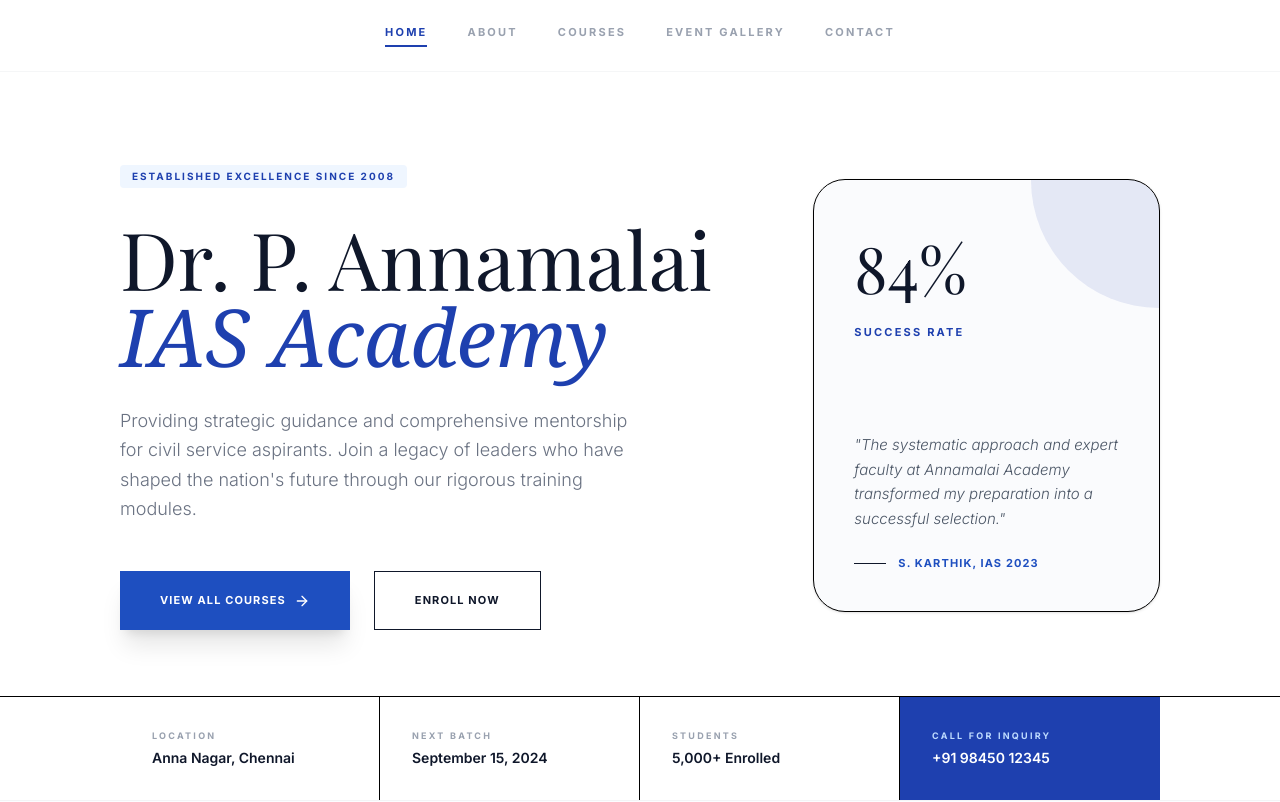
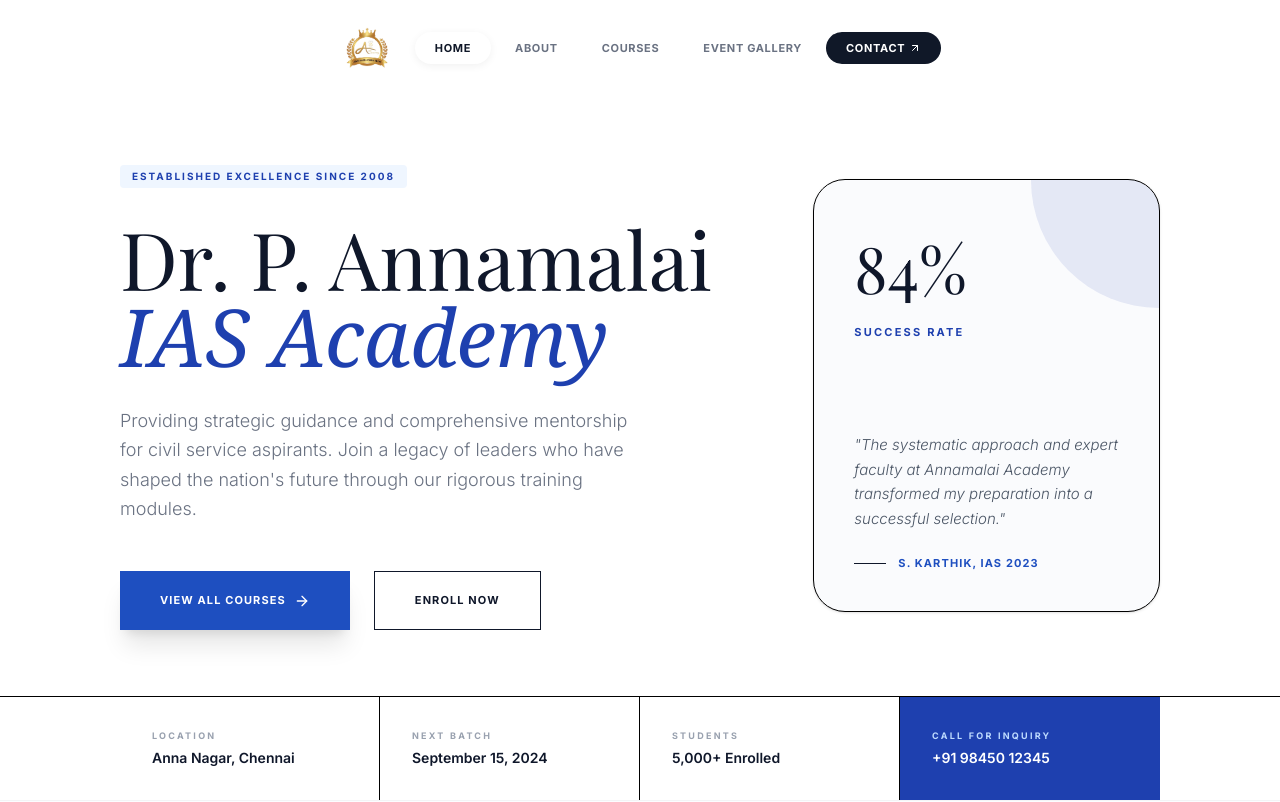
Before and after one commit to Gowthammm1122/AnnamalaiV2, a React (Vite) app: page / in a window 1280 px wide. Shown: the top 802 px of the page. Built offline with nearby package versions, Linux system fonts and the light colour scheme; a web font is replaced by a local one.

Commit message:
mobile nav bar updatea

```diff
--- a/src/components/common component/Navbar.tsx
+++ b/src/components/common component/Navbar.tsx
@@ -1,16 +1,28 @@
-import React from "react";
+import React, { useState, useEffect } from "react";
 import { useNavigate, useLocation } from "react-router-dom";
+import { ArrowUpRight, Menu, X } from "lucide-react";
+import Logo from "../../assets/images/logo.png";
 
 const Navbar = () => {
   const navigate = useNavigate();
   const location = useLocation();
+  const [mobileMenuOpen, setMobileMenuOpen] = useState(false);
+  const [scrolled, setScrolled] = useState(false);
+
+  // Monitors scroll position to add depth and shadow dynamically
+  useEffect(() => {
+    const handleScroll = () => {
+      setScrolled(window.scrollY > 20);
+    };
+    window.addEventListener("scroll", handleScroll);
+    return () => window.removeEventListener("scroll", handleScroll);
+  }, []);
 
   const navLinks = [
-    { name: "Home", key: "home" as const, path: "/" },
-    { name: "About", key: "about" as const, path: "/about" },
-    { name: "Courses", key: "courses" as const, path: "/courses" },
-    { name: "Event Gallery", key: "gallery" as const, path: "/gallery" },
-    { name: "Contact", key: "contact" as const, path: "/contact" },
+    { name: "Home", key: "home", path: "/" },
+    { name: "About", key: "about", path: "/about" },
+    { name: "Courses", key: "courses", path: "/courses" },
+    { name: "Event Gallery", key: "gallery", path: "/gallery" },
   ];
 
   const getActiveKey = () => {
@@ -25,33 +37,131 @@ const Navbar = () => {
 
   const activeKey = getActiveKey();
 
-  return (
-    <nav className="fixed top-0 left-0 right-0 z-50 bg-white border-b border-gray-100/80 backdrop-blur-md">
-      <div className="max-w-[1440px] mx-auto px-6 sm:px-12 xl:px-[120px]">
-        <div className="flex flex-col items-center py-6">
-          <ul className="flex space-x-10 text-[11px] font-bold tracking-[0.2em] uppercase text-gray-400">
-            {navLinks.map((link) => {
-              const navigateTo = () => {
-                navigate(link.path);
-                window.scrollTo({ top: 0, behavior: "smooth" });
+  const handleNavigation = (path: string) => {
+    if (mobileMenuOpen) {
+      // Step 1: Close the mobile drawer first
+      setMobileMenuOpen(false);
+      // Step 2: Delay route transitions slightly to let the glass drawer slide-out smoothly
+      setTimeout(() => {
+        navigate(path);
+        window.scrollTo(0, 0); // Instantly jump to top for fresh page loads
+      }, 250);
+    } else {
+      // Direct transition on desktop
+      navigate(path);
+      window.scrollTo(0, 0);
+    }
   };
 
+  return (
+    <nav className="fixed top-0 left-0 right-0 z-50 h-24 flex items-center justify-center select-none pointer-events-none px-4 sm:px-6">
+      {/*
+        Centralized Glassmorphic Dock
+        Responsive behavior: Spans full width on mobile, locks into a beautifully balanced pill dock on desktop
+      */}
+      <div
+        className={`w-full max-w-full md:max-w-fit flex items-center justify-between md:justify-center md:space-x-2 p-1.5 rounded-full border transition-all duration-500 ease-out pointer-events-auto ${
+          mobileMenuOpen
+            ? "bg-transparent border-transparent shadow-none" // Dissolve container bubbles when mobile drawer is open
+            : scrolled
+            ? "bg-white/80 backdrop-blur-md border-gray-200/40 shadow-[0_8px_30px_rgb(0,0,0,0.04)]"
+            : "bg-white/40 backdrop-blur-sm border-white/20 shadow-none"
+        }`}
+      >
+
+        {/* Minimalist Logo Anchor */}
+        <div
+          onClick={() => handleNavigation("/")}
+          className="flex items-center pl-3 pr-2 md:pr-4 cursor-pointer transition-transform duration-300 hover:scale-105 z-50"
+        >
+          <img
+            src={Logo}
+            alt="Academy Logo"
+            className="w-12 h-12 md:w-12 md:h-12 object-contain"
+          />
+        </div>
+
+        {/* Desktop Central Integrated Navigation Array */}
+        <div className="hidden md:flex items-center space-x-1">
+          {navLinks.map((link) => {
             const isActive = link.key === activeKey;
-
             return (
-                <li key={link.name}>
               <button
-                    onClick={navigateTo}
-                    className={`transition-colors duration-200 hover:text-[#111214] uppercase font-bold tracking-[0.2em] cursor-pointer outline-none pb-1 ${
-                      isActive ? "text-primary border-b-2 border-primary" : ""
+                key={link.name}
+                onClick={() => handleNavigation(link.path)}
+                className={`px-5 py-2 rounded-full text-[11px] font-bold tracking-[0.06em] uppercase transition-all duration-300 ${
+                  isActive
+                    ? "bg-white text-gray-900 shadow-[0_2px_8px_rgba(0,0,0,0.06)]"
+                    : "text-gray-500 hover:text-gray-900 hover:bg-white/40"
                 }`}
               >
                 {link.name}
               </button>
-                </li>
             );
           })}
-          </ul>
+
+          {/* Integrated Internal CTA Contact Link */}
+          <button
+            onClick={() => handleNavigation("/contact")}
+            className={`px-5 py-2 rounded-full text-[11px] font-bold tracking-[0.06em] uppercase transition-all duration-300 flex items-center space-x-1 group ${
+              activeKey === "contact"
+                ? "bg-primary text-white shadow-[0_2px_8px_rgba(0,0,0,0.1)]"
+                : "bg-gray-900 text-white hover:bg-primary"
+            }`}
+          >
+            <span>Contact</span>
+            <ArrowUpRight className="w-3 h-3 transition-transform duration-300 transform group-hover:translate-x-0.5 group-hover:-translate-y-0.5" />
+          </button>
+        </div>
+
+        {/* Modern Mobile Trigger - Icons enlarged to w-6 h-6 for pristine legibility */}
+        <button
+          onClick={() => setMobileMenuOpen(!mobileMenuOpen)}
+          className="md:hidden p-2 text-gray-900 focus:outline-none z-50 rounded-full transition-colors hover:bg-white/60 mr-1 cursor-pointer"
+          aria-label="Toggle Menu"
+        >
+          {mobileMenuOpen ? <X className="w-6 h-6 animate-fade-in" /> : <Menu className="w-6 h-6 animate-fade-in" />}
+        </button>
+      </div>
+
+      {/* Clean Premium Mobile Fullscreen Blur Sheet (Explicitly captures pointers to resolve broken navigation bugs) */}
+      <div
+        className={`fixed inset-0 z-40 bg-white/98 backdrop-blur-xl flex flex-col justify-between transition-all duration-500 ease-in-out md:hidden pointer-events-auto ${
+          mobileMenuOpen ? "opacity-100 translate-y-0" : "opacity-0 -translate-y-4 pointer-events-none"
+        }`}
+      >
+        {/* Navigation Section */}
+        <div className="flex flex-col pt-32 px-10 space-y-6">
+          <p className="text-[10px] font-sans font-bold uppercase tracking-[0.25em] text-gray-400 border-b border-gray-100 pb-2">
+            Navigation Hub
+          </p>
+          {navLinks.map((link) => {
+            const isActive = link.key === activeKey;
+            return (
+              <button
+                key={link.name}
+                onClick={() => handleNavigation(link.path)}
+                className={`text-left text-4xl uppercase tracking-tight transition-all duration-300 outline-none ${
+                  isActive ? "text-primary translate-x-3" : "text-gray-900 hover:text-primary"
+                }`}
+                style={{ fontFamily: "'Anton', sans-serif" }}
+              >
+                {link.name}
+              </button>
+            );
+          })}
+        </div>
+
+        {/* Action Drawer Area */}
+        <div className="p-8 bg-gray-50/80 border-t border-gray-100 backdrop-blur-md flex flex-col space-y-4">
+          <button
+            onClick={() => handleNavigation("/contact")}
+            className="w-full py-4 bg-gray-900 hover:bg-primary text-white font-bold text-xs tracking-widest uppercase rounded-full shadow-lg transition-all duration-300 flex items-center justify-center space-x-2 cursor-pointer outline-none"
+            style={{ fontFamily: "'Anton', sans-serif" }}
+          >
+            <span>Connect Directly</span>
+            <ArrowUpRight className="w-4 h-4" />
+          </button>
         </div>
       </div>
     </nav>
```
Also changed, not shown: src/assets/images/logo.png (added). Lines whose indentation alone changed are shown as unchanged.
